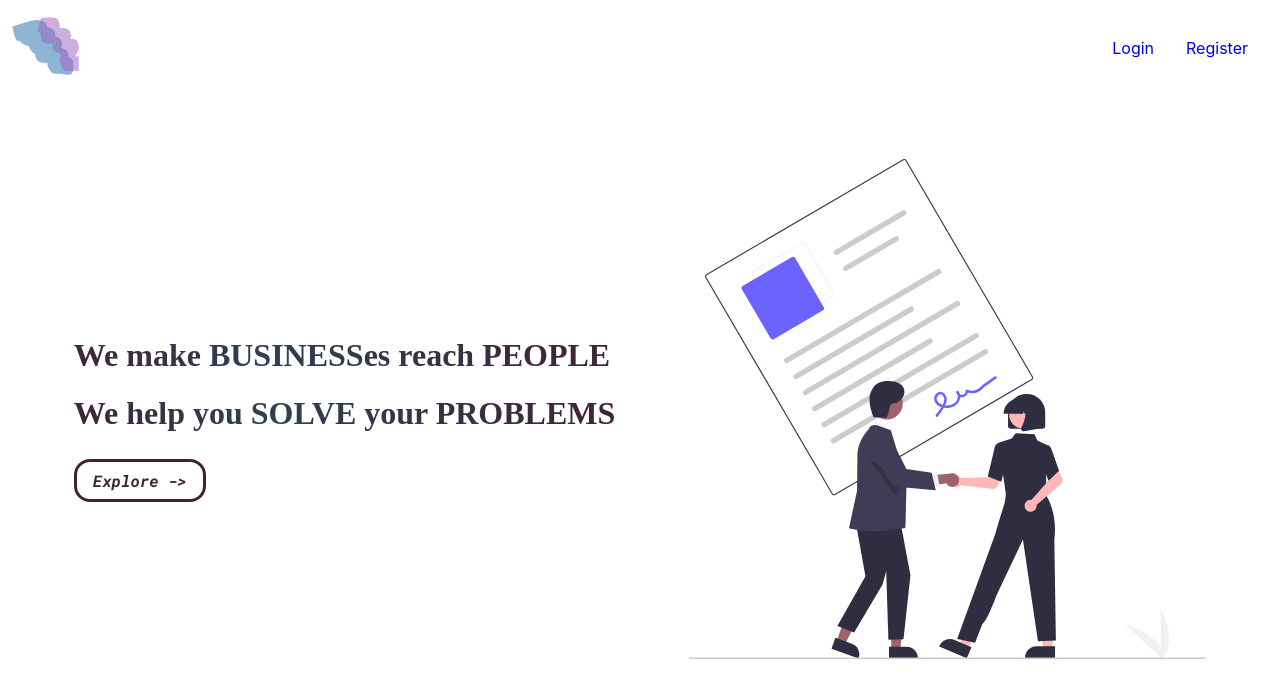
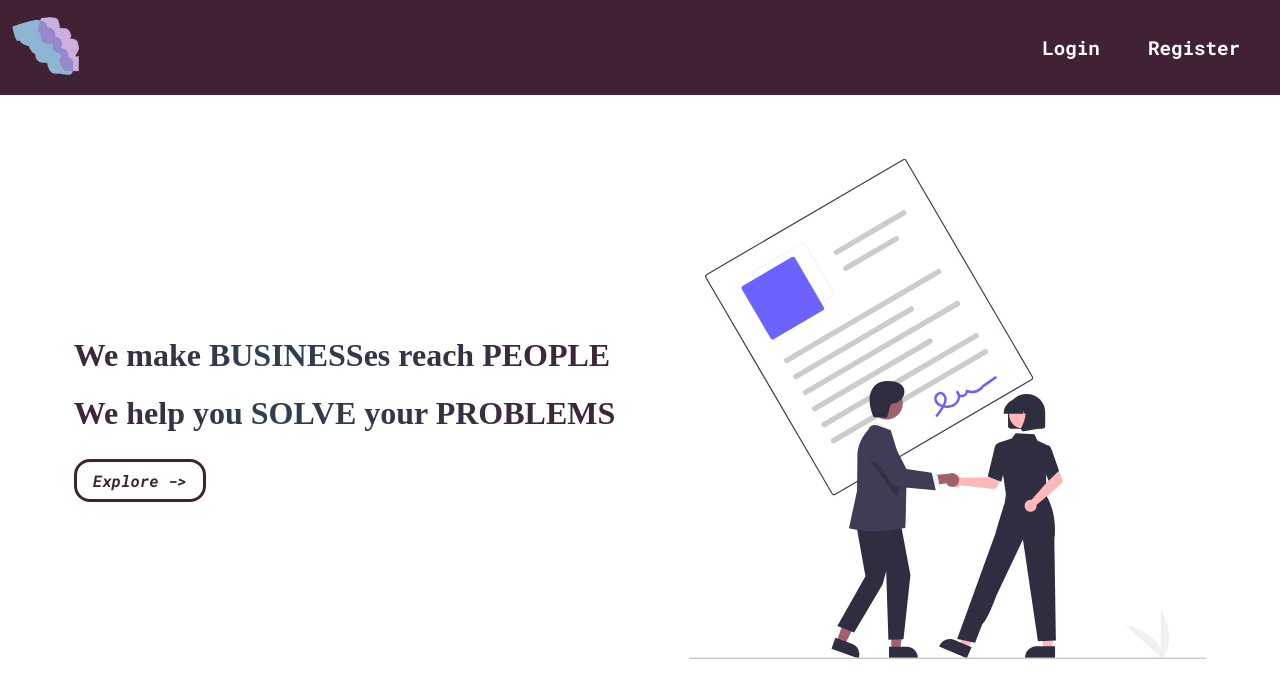
Before and after one commit to project-startuse/startuse-react, a React (Create React App) app: page / in a window 1280 px wide. Shown: the top 698 px of the page. Built offline with nearby package versions, Linux system fonts and the light colour scheme; a web font is replaced by a local one.

Commit message:
navbar styles

```diff
--- a/src/styles/Navbar.css
+++ b/src/styles/Navbar.css
@@ -5,14 +5,31 @@
     justify-content: space-between;
     margin: 0;
     padding: 0.5rem;
+    background-color: #412234;
 }
 
-.btn-grp {
+.navbar img:hover {
+    cursor: pointer;
+}
+
+.navbar .btn-grp {
     padding: 0.5rem;
 }
 
-.btn-grp a {
+.navbar .btn-grp a {
     text-decoration: none;
     margin: 0 0.5rem;
-    padding: 0.5rem;
+    padding: 0.5rem 1rem;
+    font-family: 'Roboto Mono';
+    font-weight: normal;
+    font-size: 1.2rem;
+    border-radius: 2rem;
+    color: white;
+    font-weight: bold;
 }
+
+.navbar .btn-grp a:hover {
+    background-color: white;
+    color: #2E4052;
+    box-shadow: 0 5px #2E4052;
+}
```
